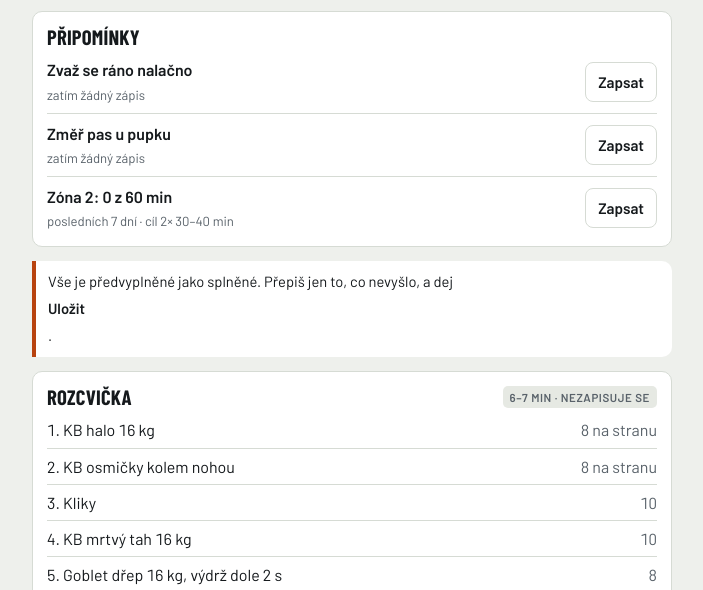
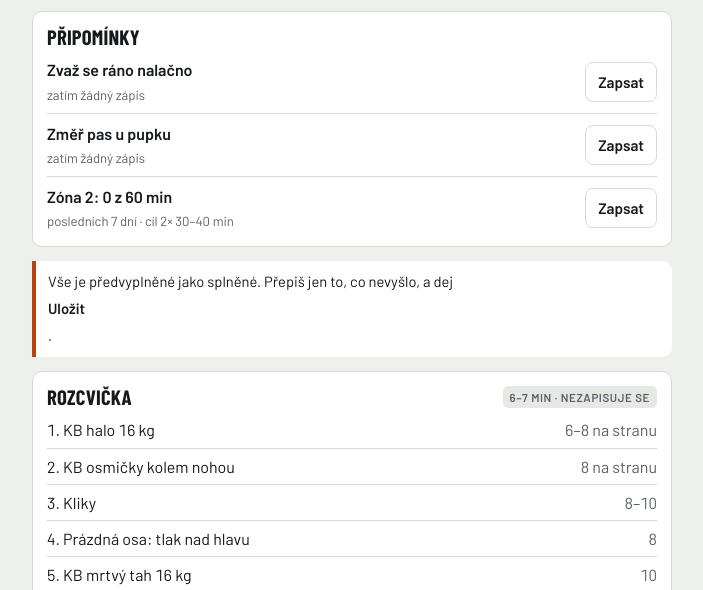
Before and after one commit to RiHa-84/garazovy-denik, a plain HTML site: page index.html in a window 1280 px wide. Shown: the part 210-800 px from the top of the page, without its empty margins (288-991 px from the left). Drawn offline with nearby package versions, Linux system fonts and the light colour scheme.

Commit message:
Vrácení: military A a zadní ramena zpět, rozcvička jako předtím
Co-Authored-By: Claude Opus 5.5 <noreply@anthropic.com>
Claude-Session: https://claude.ai/code/session_011oEFfWaFZsXK9RoSezm3LJ

```diff
--- a/index.html
+++ b/index.html
@@ -191,8 +191,8 @@ const EX = {
     cue:'Na břiše na lavici. Pohyb jde od lopatek, výdech při zdvihu.'}
 };
 const TPL = {
-  A:{keys:['squat','benchA','row','curl','tri'], label:'dřep · bench · přítah'},
-  B:{keys:['dl','ohpB','benchB','kbrow','bg'], label:'mrtvý tah · military · záda'}
+  A:{keys:['squat','benchA','row','ohpA','curl','tri'], label:'dřep · bench · přítah'},
+  B:{keys:['dl','ohpB','benchB','kbrow','bg','rear'], label:'mrtvý tah · military · záda'}
 };
 const MAIN = [['squat','Dřep'],['benchA','Bench'],['dl','Mrtvý tah'],['ohpB','Military']];
 
@@ -382,8 +382,8 @@ function reviewCard(){
 
 /* ---------- Rozcvička ---------- */
 const WARM = {
-  A:[['KB halo 16 kg','8 na stranu'],['KB osmičky kolem nohou','8 na stranu'],['Kliky','10'],['KB mrtvý tah 16 kg','10'],['Goblet dřep 16 kg, výdrž dole 2 s','8']],
-  B:[['KB halo 16 kg','8 na stranu'],['KB osmičky kolem nohou','8 na stranu'],['Zadní ramena vleže na lavici, 1,5 kg','2 × 12'],['Goblet dřep 16 kg, výdrž dole 2 s','8'],['KB mrtvý tah 16 kg','10'],['Good morning s prázdnou osou','8']]
+  A:[['KB halo 16 kg','6–8 na stranu'],['KB osmičky kolem nohou','8 na stranu'],['Kliky','8–10'],['Prázdná osa: tlak nad hlavu','8'],['KB mrtvý tah 16 kg','10'],['Goblet dřep 16 kg, výdrž dole 2 s','8']],
+  B:[['KB halo 16 kg','6–8 na stranu'],['KB osmičky kolem nohou','8 na stranu'],['Zadní ramena vleže bez zátěže','10'],['Prázdná osa: tlak nad hlavu','8'],['Goblet dřep 16 kg, výdrž dole 2 s','8'],['KB mrtvý tah 16 kg','10'],['Prázdná osa: good morning','8']]
 };
 function rampSets(w, plan){
   return plan.map(([pct, reps]) => {
```
